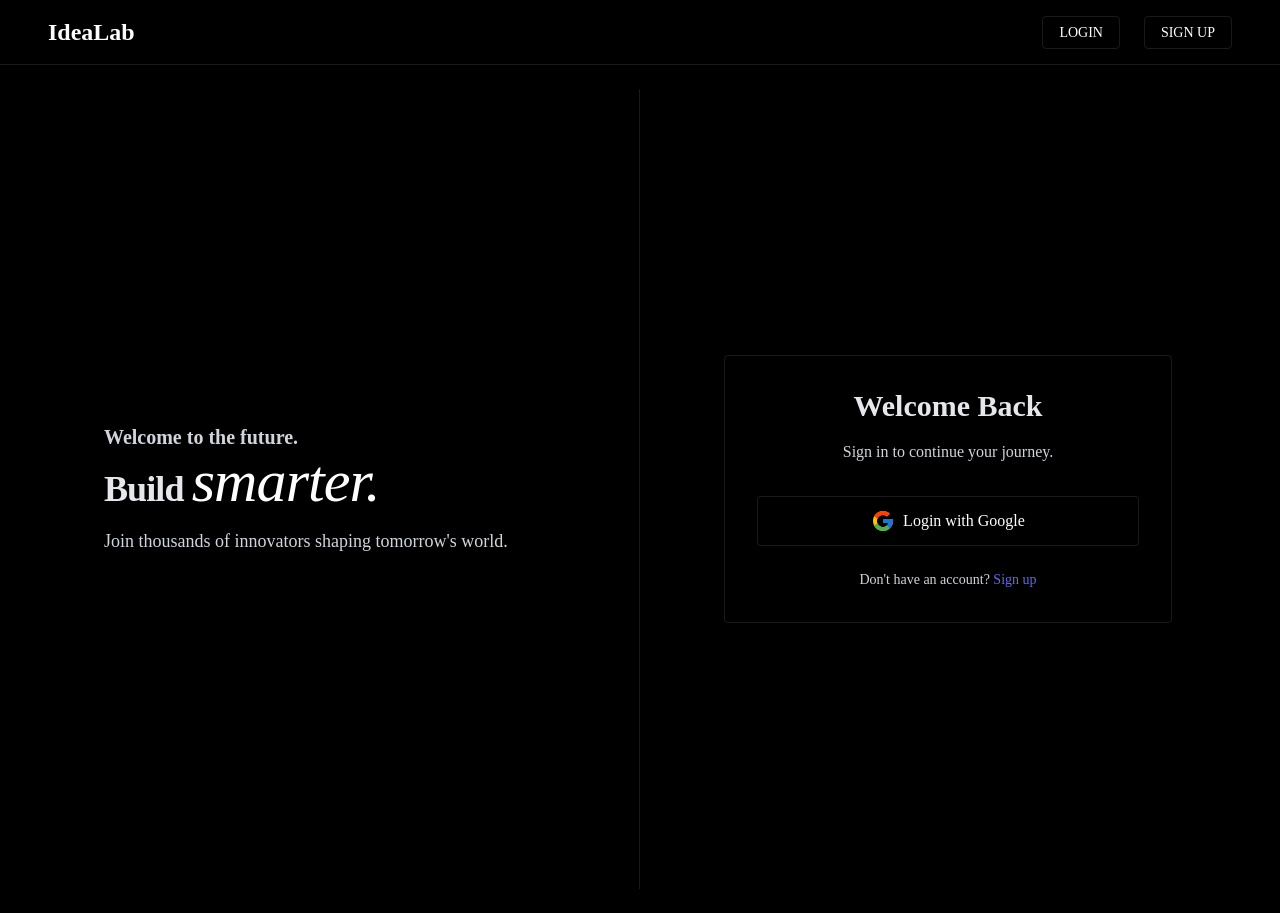
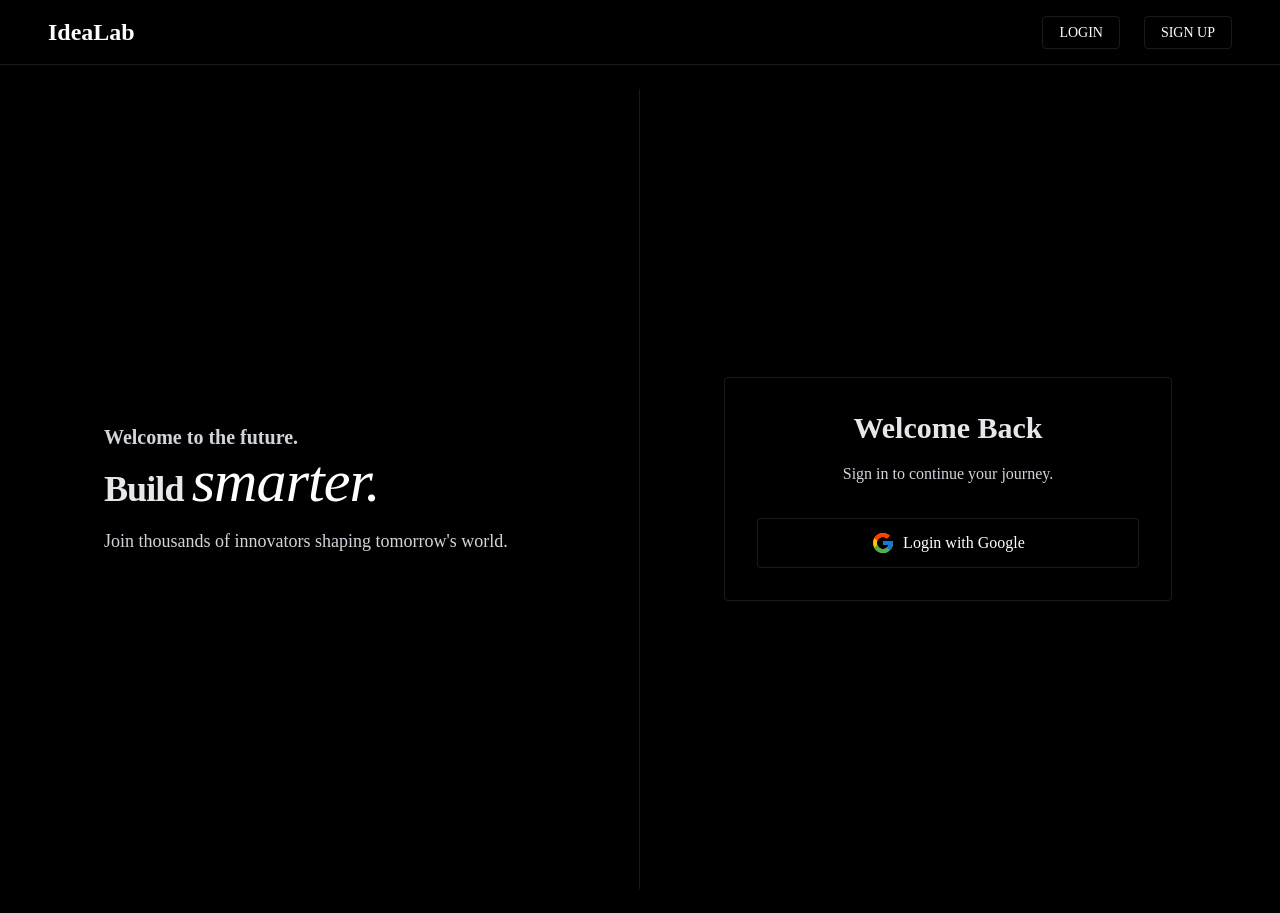
Before and after one commit to outtouniverse/idealab, a React (Vite) app in the folder client/: page /login in a window 1280 px wide. Built offline with nearby package versions, Linux system fonts and the light colour scheme; no server answers.

Commit message:
lets_see if it works

```diff
--- a/client/src/App.jsx
+++ b/client/src/App.jsx
@@ -55,8 +55,6 @@ function App() {
       if (response.ok) {
         setIsAuthenticated(false);
         navigate("/login");
-      } else {
-        console.error("Logout failed");
       }
     } catch (error) {
       console.error("Logout error:", error);
--- a/client/src/pages/LoginPage.jsx
+++ b/client/src/pages/LoginPage.jsx
@@ -1,24 +1,9 @@
-import React, { useEffect } from 'react';
+import React from 'react';
 import { useNavigate } from 'react-router-dom';
-import { Link } from "react-router-dom";
 import { FcGoogle } from "react-icons/fc";
 
 function LoginPage({ onLogin }) {
   const navigate = useNavigate();
-
-  useEffect(() => {
-    // Check if user is already authenticated
-    fetch("https://idealab-ax37.vercel.app/auth/user", {
-      credentials: "include",
-    })
-      .then((res) => res.json())
-      .then((data) => {
-        if (data.user) {
-          navigate('/dashboard');
-        }
-      })
-      .catch(console.error);
-  }, [navigate]);
 
   const handleGoogleLogin = () => {
     // Store the intended destination
@@ -59,16 +44,6 @@ function LoginPage({ onLogin }) {
             <FcGoogle className="w-6 h-6 mr-2" />
             Login with Google
           </button>
-
-          <p className="mt-6 text-center text-sm text-gray-400">
-            Don't have an account?{" "}
-            <Link
-              to="/signup"
-              className="font-medium text-indigo-500 hover:text-indigo-400"
-            >
-              Sign up
-            </Link>
-          </p>
         </div>
       </div>
     </div>
```
Also changed, not shown: 1 other file (tests, documents, lock files or other folders).
